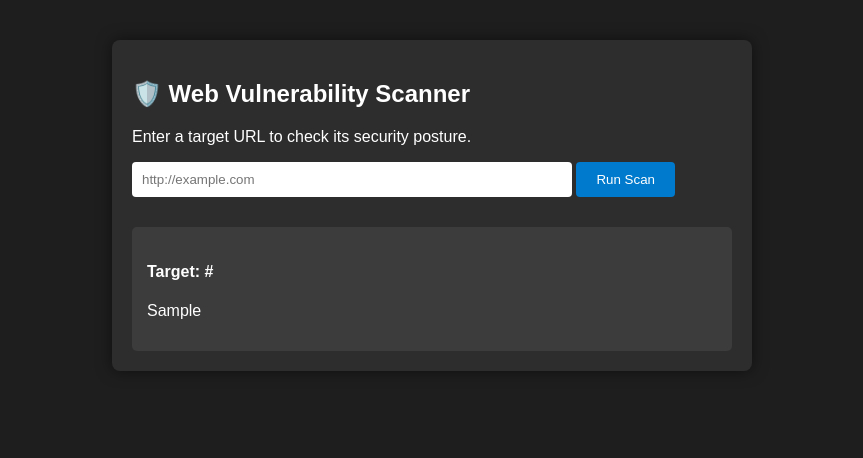
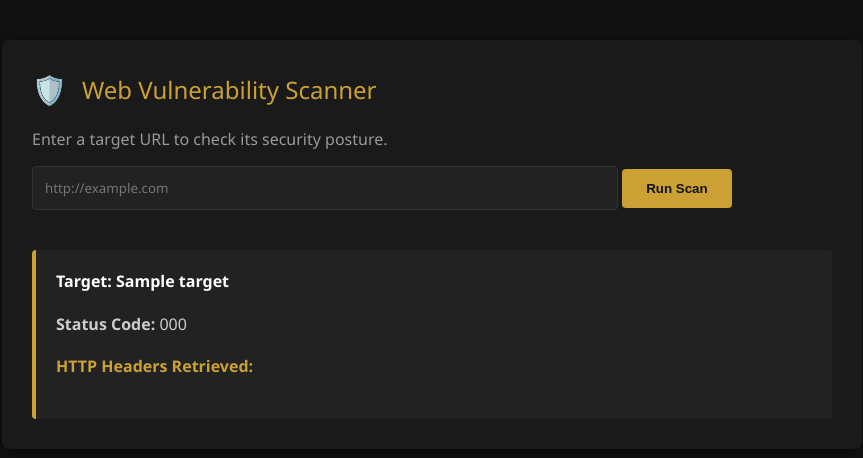
Before and after one commit to tziatziospanagioths/simple-python-scanner, a Flask app: template templates/index.html in a window 1280 px wide. Shown: the top 458 px of the page, without its empty margins (208-1071 px from the left). Run offline with Flask 3, Linux system fonts and the light colour scheme; the template is opened without the code that fills it: most values are stand-ins (such as "Sample title", 1, 10 or a date in 2020).

Commit message:
Some aesthetic changes on the web's UI

```diff
--- a/app.py
+++ b/app.py
@@ -5,17 +5,19 @@
 
 @app.route('/', methods=['GET', 'POST'])
 def home():
-    result = None
-    target = None
+    result_data = None
+    target_url = None
 
     if request.method == 'POST':
 
-        target = request.form.get('url_input')
+        target_url = request.form.get('url_input')
+
+        if target_url:
+
+            result_data = scanner.check_headers(target_url)
 
 
-        result = "Scan initiated for: " + target
-
-    return render_template('index.html', scan_result=result, url=target)
+    return render_template('index.html', result=result_data)
 
 if __name__ == '__main__':
     app.run(debug=True)
--- a/templates/index.html
+++ b/templates/index.html
@@ -4,30 +4,138 @@
     <meta charset="UTF-8">
     <title>Web Vulnerability Scanner</title>
     <style>
-        body { font-family: Arial, sans-serif; margin: 40px; background-color: #1e1e1e; color: #ffffff; }
-        .container { max-width: 600px; margin: auto; background: #2d2d2d; padding: 20px; border-radius: 8px; box-shadow: 0 0 15px rgba(0,0,0,0.5); }
-        input[type="text"] { width: 70%; padding: 10px; margin-bottom: 10px; border: none; border-radius: 4px; }
-        input[type="submit"] { padding: 10px 20px; background: #007acc; color: white; border: none; border-radius: 4px; cursor: pointer; }
-        input[type="submit"]:hover { background: #005f9e; }
-        .result-box { margin-top: 20px; padding: 15px; background: #3c3c3c; border-radius: 5px; }
+        /* Clean, minimal, non-bold font setup */
+        body {
+            font-family: 'Segoe UI', Helvetica, Arial, sans-serif;
+            margin: 40px;
+            background-color: #121212; /* Dark matte black */
+            color: #e0e0e0; /* Off-white for general text readability */
+        }
+
+        /* The main box */
+        .container {
+            max-width: 800px;
+            margin: auto;
+            background: #1a1a1a; /* Slightly lighter matte black for depth */
+            padding: 30px;
+            border-radius: 6px;
+            box-shadow: 0 4px 20px rgba(0,0,0,0.6);
+        }
+
+        /* Header layout to align the logo and title side by side */
+        .header-container {
+            display: flex;
+            align-items: center;
+            margin-bottom: 20px;
+        }
+
+        .header-container h2 {
+            margin: 0;
+            font-weight: 500; /* Minimal weight, not too bold */
+            color: #cba135; /* Mustard yellow accent */
+        }
+
+        /* The emoji logo (This is where your PNG will go later) */
+        .logo {
+            font-size: 28px;
+            margin-right: 15px;
+        }
+
+        p { color: #999999; }
+
+        /* Input field styling */
+        input[type="text"] {
+            width: 70%;
+            padding: 12px;
+            margin-bottom: 15px;
+            border: 1px solid #333;
+            border-radius: 4px;
+            background-color: #222222;
+            color: #ffffff;
+            font-family: inherit;
+        }
+
+        input[type="text"]:focus {
+            outline: none;
+            border-color: #cba135; /* Mustard highlight when typing */
+        }
+
+        /* Button styling */
+        input[type="submit"] {
+            padding: 12px 24px;
+            background: #cba135; /* Mustard yellow */
+            color: #121212; /* Dark text on the button for contrast */
+            font-weight: 600;
+            border: none;
+            border-radius: 4px;
+            cursor: pointer;
+            transition: background 0.2s ease-in-out;
+        }
+
+        input[type="submit"]:hover {
+            background: #a8852a; /* Slightly darker mustard on hover */
+        }
+
+        /* Results section styling */
+        .result-box {
+            margin-top: 25px;
+            padding: 20px;
+            background: #222222;
+            border-left: 4px solid #cba135; /* Elegant mustard line on the side */
+            border-radius: 4px;
+        }
+
+        .header-key {
+            font-weight: 500;
+            color: #cba135; /* Mustard color for the header names */
+        }
+
+        .error-text { color: #ff5252; }
+        ul { list-style-type: none; padding-left: 0; }
+        li { margin-bottom: 8px; border-bottom: 1px solid #2d2d2d; padding-bottom: 5px; }
     </style>
 </head>
 <body>
     <div class="container">
-        <h2>🛡️ Web Vulnerability Scanner</h2>
+
+        <!-- Header section -->
+        <div class="header-container">
+            <!-- This span will be replaced by <img src="..."> when you make the logo -->
+            <span class="logo">🛡️</span>
+            <h2>Web Vulnerability Scanner</h2>
+        </div>
+
         <p>Enter a target URL to check its security posture.</p>
 
+        <!-- Search form -->
         <form method="POST">
             <input type="text" name="url_input" placeholder="http://example.com" required>
             <input type="submit" value="Run Scan">
         </form>
 
-        {% if scan_result %}
+        <!-- Dynamic Results Display -->
+        {% if result %}
         <div class="result-box">
-            <h4>Target: {{ url }}</h4>
-            <p>{{ scan_result }}</p>
+            <h4 style="color: #ffffff; margin-top: 0;">Target: {{ result.target }}</h4>
+
+            {% if result.error %}
+                <p class="error-text"><strong>Connection Error:</strong> {{ result.error }}</p>
+            {% else %}
+                <p style="color: #cccccc;"><strong>Status Code:</strong> {{ result.status_code }}</p>
+
+                {% if result.headers %}
+                    <h4 style="color: #cba135; margin-top: 20px;">HTTP Headers Retrieved:</h4>
+                    <ul>
+                    {% for key, value in result.headers.items() %}
+                        <li><span class="header-key">{{ key }}:</span> {{ value }}</li>
+                    {% endfor %}
+                    </ul>
+                {% endif %}
+            {% endif %}
+
         </div>
         {% endif %}
+
     </div>
 </body>
 </html>
```
Also changed, not shown: scanner.py (+22 -11 lines).
